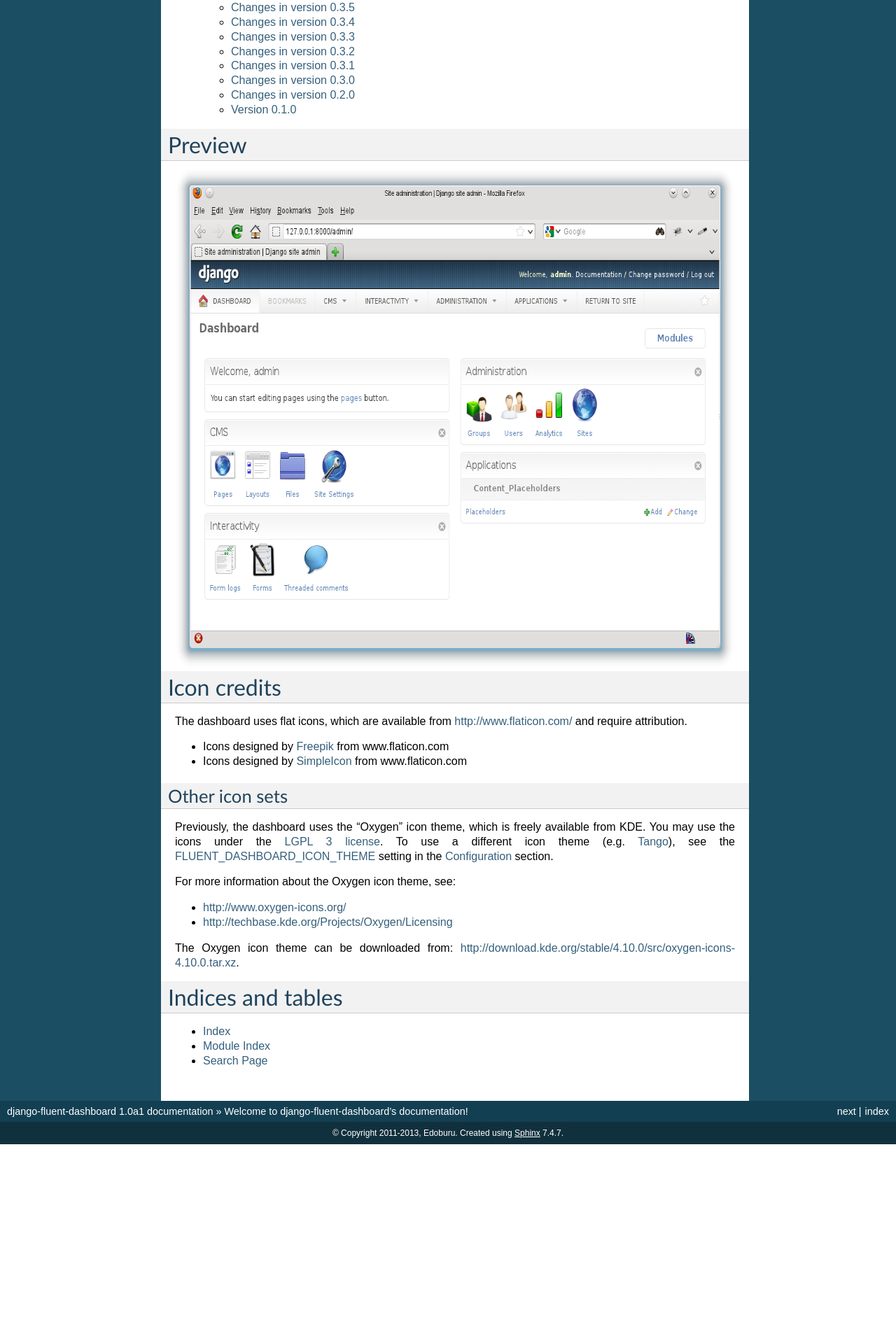
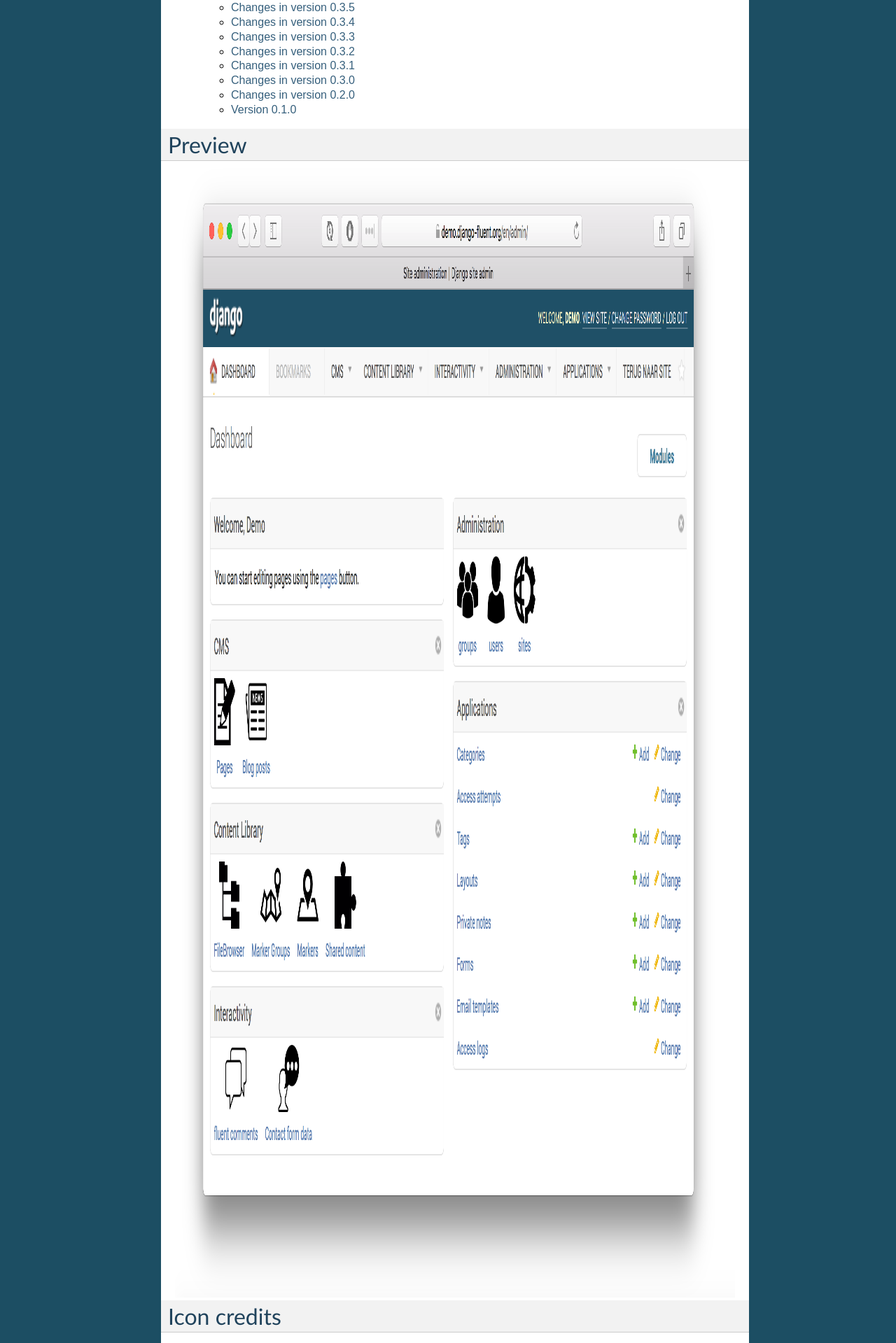
Before and after one commit to django-fluent/django-fluent-dashboard, a Sphinx documentation site: the page built from docs/index.rst, in a window 1280 px wide. Shown: the part 1055-2974 px from the top of the page at 70% size. Built offline with Sphinx 7.4.7, drawn with Linux system fonts in a browser that asks for light colours; before the commit the page ends 2690 px from its top, so only the background shows below that.

Commit message:
replace images

```diff
--- a/docs/index.rst
+++ b/docs/index.rst
@@ -30,8 +30,8 @@
 =======
 
 .. image:: images/dashboard.png
-   :width: 1030px
-   :height: 715px
+   :width: 2517px
+   :height: 1614px
    :alt: django-fluent-dashboard preview
 
 Icon credits
```
Also changed, not shown: docs/images/appiconlist.png, docs/images/cmsappiconlist.png, docs/images/dashboard.png, docs/images/personalmodule.png.
